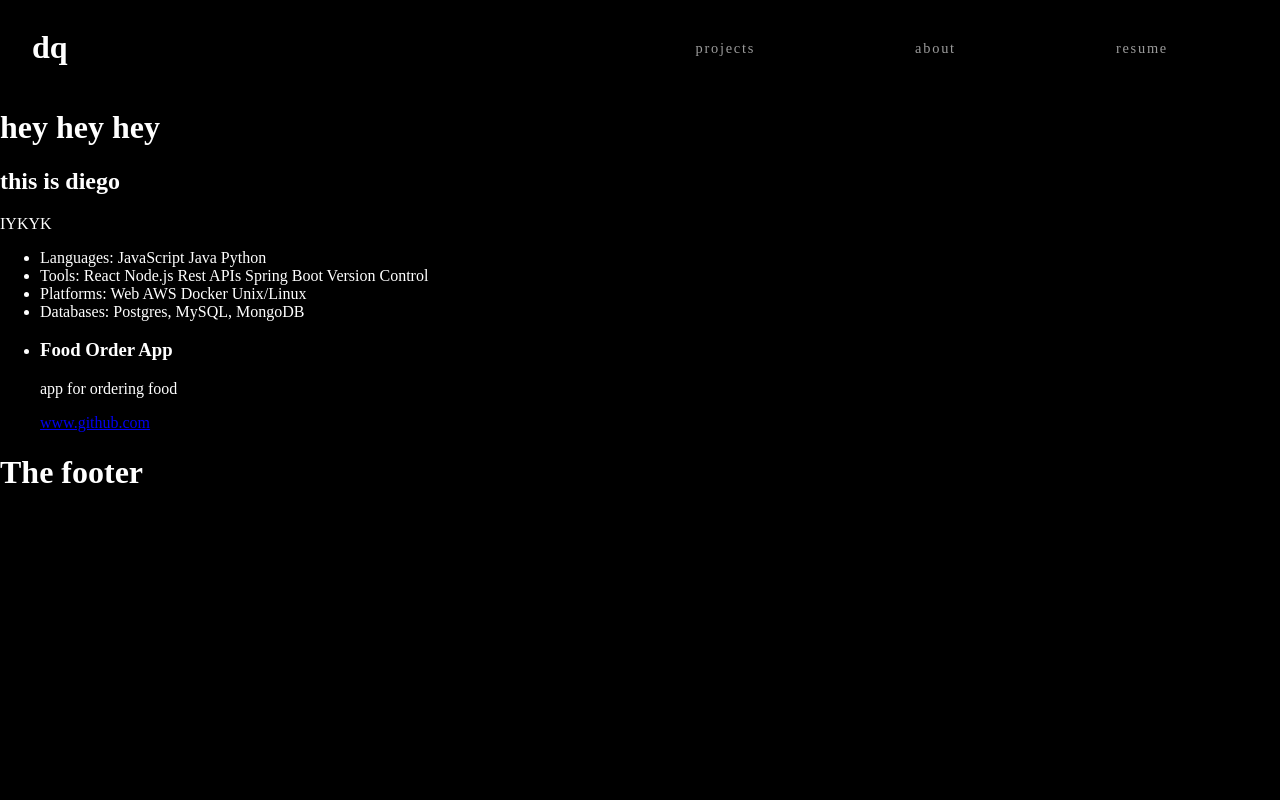
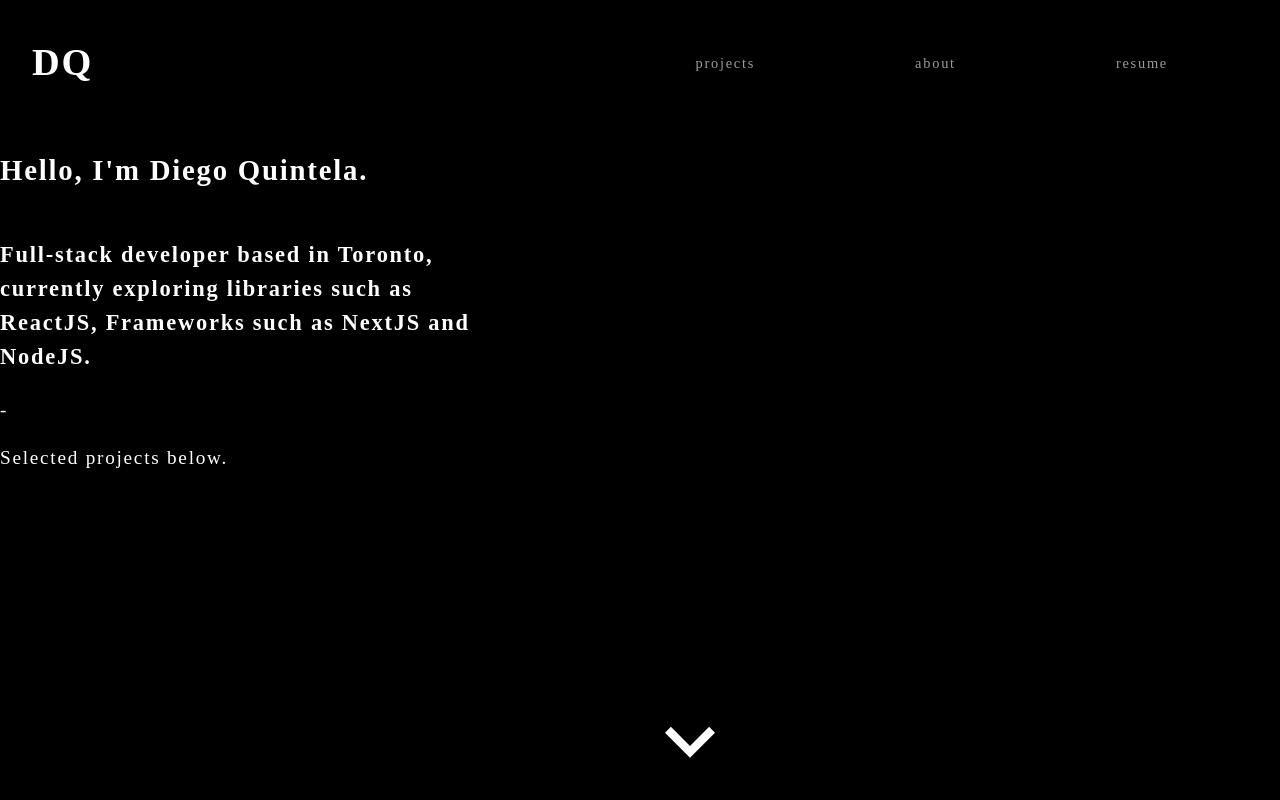
Before and after one commit to diegolbquintela/my-personal-page, a React (Create React App) app: page / in a window 1280 px wide. Shown: the top 800 px of the page. Built offline with nearby package versions, Linux system fonts and the light colour scheme; the HTML template or start-up script is replaced by a standard one.

Commit message:
styles to the description component

```diff
--- a/package.json
+++ b/package.json
@@ -3,6 +3,10 @@
   "version": "0.1.0",
   "private": true,
   "dependencies": {
+    "@emotion/react": "^11.7.1",
+    "@emotion/styled": "^11.6.0",
+    "@mui/icons-material": "^5.3.1",
+    "@mui/material": "^5.4.0",
     "@testing-library/jest-dom": "^5.16.2",
     "@testing-library/react": "^12.1.2",
     "@testing-library/user-event": "^13.5.0",
--- a/src/components/Description.js
+++ b/src/components/Description.js
@@ -1,10 +1,31 @@
+import KeyboardArrowDownIcon from '@mui/icons-material/KeyboardArrowDown';
+
+import classes from './Description.module.css';
+
 const Description = () => {
   return (
-    <div>
-      <h1>hey hey hey</h1>
-      <h2>this is diego</h2>
-      <p>IYKYK</p>
-    </div>
+    <>
+      <article className={classes.description}>
+        <div>
+          <h1>Hello, I'm Diego Quintela.</h1>
+        </div>
+        <div>
+          <h3>
+            Full-stack developer based in Toronto, currently exploring libraries
+            such as ReactJS, Frameworks such as NextJS and NodeJS.
+          </h3>
+          <span>-</span>
+        </div>
+        <div>
+          <p>Selected projects below.</p>
+        </div>
+      </article>
+      <div className={classes.arrow}>
+        <span>
+          <KeyboardArrowDownIcon sx={{ fontSize: 100 }} />
+        </span>
+      </div>
+    </>
   );
 };
 
--- /dev/null
+++ b/src/components/Description.module.css
@@ -0,0 +1,19 @@
+.description {
+  width: 100%;
+  height: 100vh;
+  display: flex;
+  flex-direction: column;
+  align-items: space-evenly;
+}
+
+.description h3 {
+  max-width: 40%;
+  line-height: 1.5;
+}
+
+/* arrow  position absolute*/
+.arrow {
+  position: absolute;
+  bottom: 0;
+  left: 50%;
+}
--- a/src/components/Header.js
+++ b/src/components/Header.js
@@ -7,7 +7,7 @@ class Header extends React.Component {
     return (
       <header className={classes.header}>
         <div>
-          <h1>dq</h1> {/* logo */}
+          <h1>DQ</h1> {/* logo */}
         </div>
         <nav>
           <a href="">
--- a/src/components/Header.module.css
+++ b/src/components/Header.module.css
@@ -23,6 +23,5 @@ header nav a span {
 }
 
 header nav a span:hover {
-  letter-spacing: 0.11rem;
   color: white;
 }
--- a/src/index.css
+++ b/src/index.css
@@ -1,11 +1,12 @@
+* {
+  box-sizing: border-box;
+}
+
 body {
-  box-sizing: border-box;
   margin: 0;
   background-color: black;
   color: white;
+  line-height: 1.5;
+  letter-spacing: 0.11rem;
+  font-size: 1.2rem;
 }
-
-code {
-  font-family: source-code-pro, Menlo, Monaco, Consolas, 'Courier New',
-    monospace;
-}
```
Also changed, not shown: 1 other file (tests, documents, lock files or other folders).
